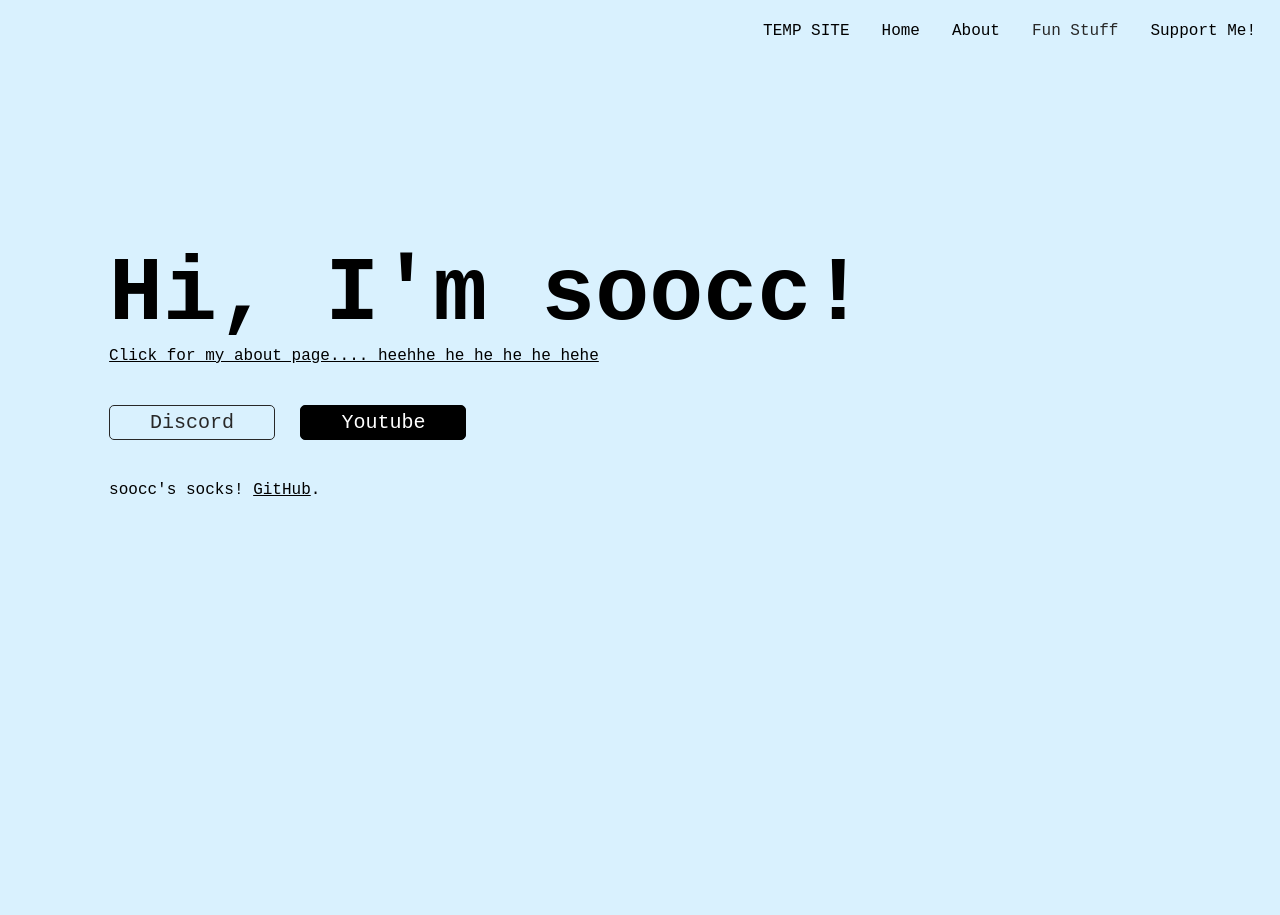
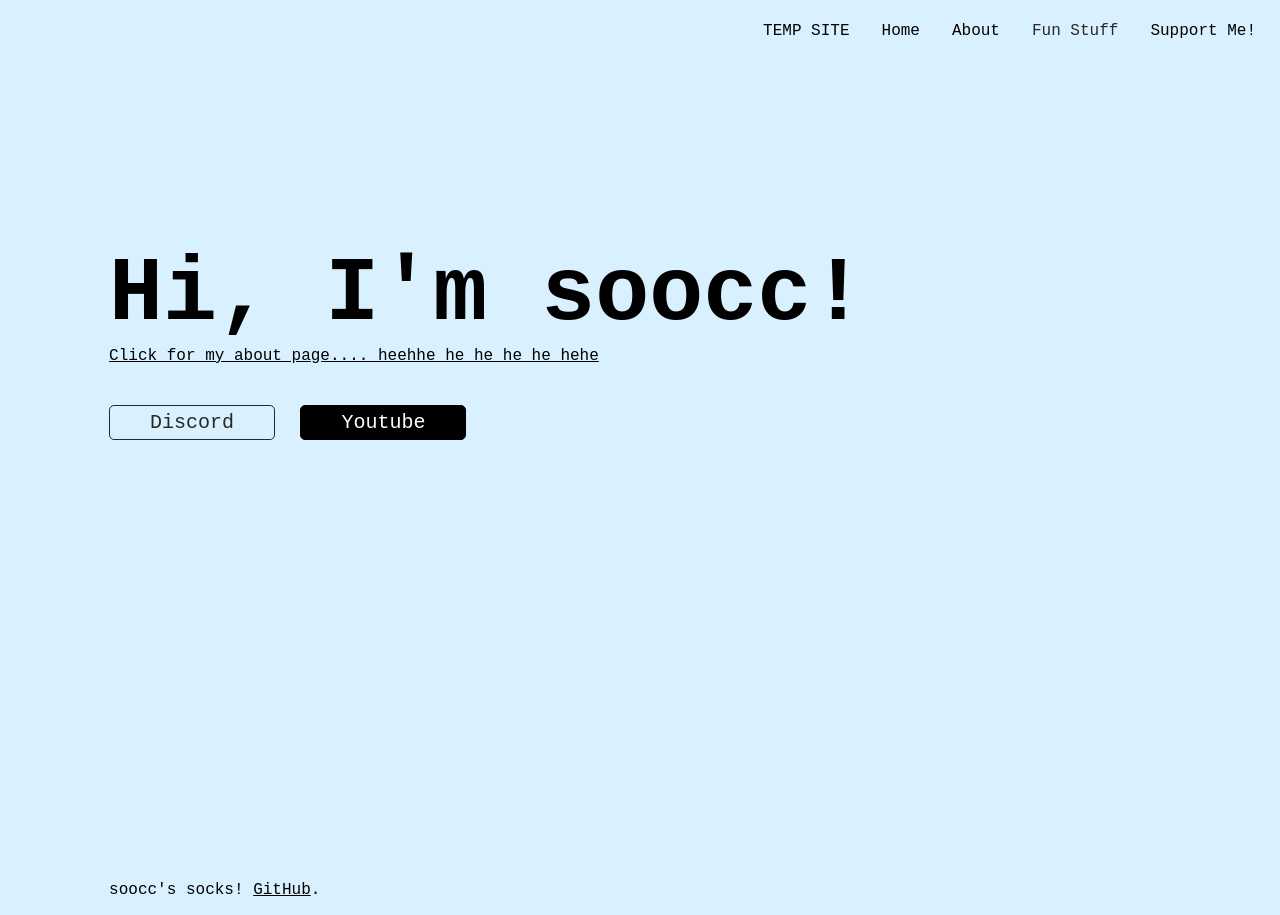
Before and after one commit to soocc/sooccsocks2, a Jekyll site: the page built from index.html, in a window 1280 px wide. Built offline with Jekyll 4.4.1, drawn with Linux system fonts in a browser that asks for light colours.

Commit message:
Update default.html

```diff
--- a/_layouts/default.html
+++ b/_layouts/default.html
@@ -6,7 +6,7 @@
     <link rel="stylesheet" href="styles/styles.css">
     <style>
       .footer {
-        padding-top: 100px;
+        padding-top: 500px;
         padding-left: 8%;
         display: block;
       }
```
